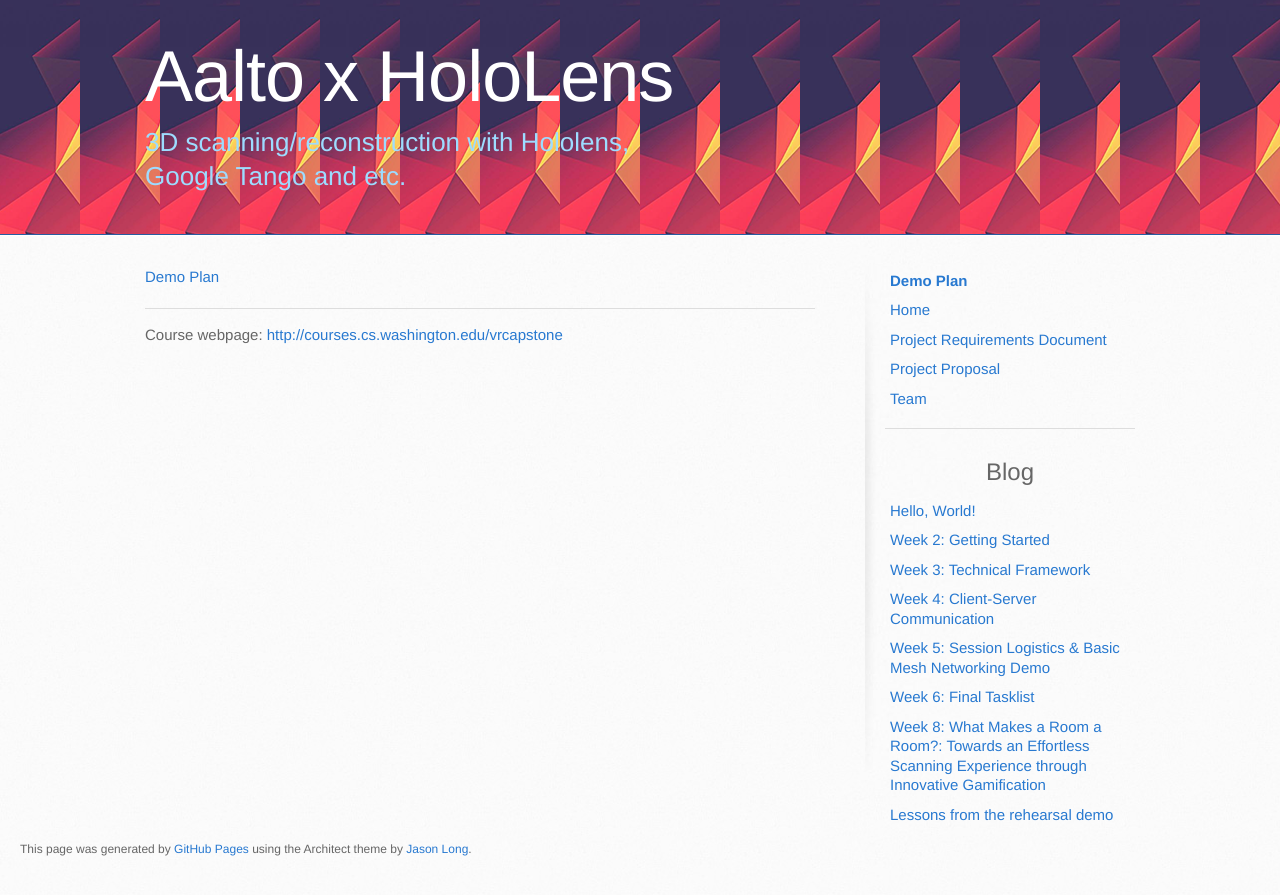
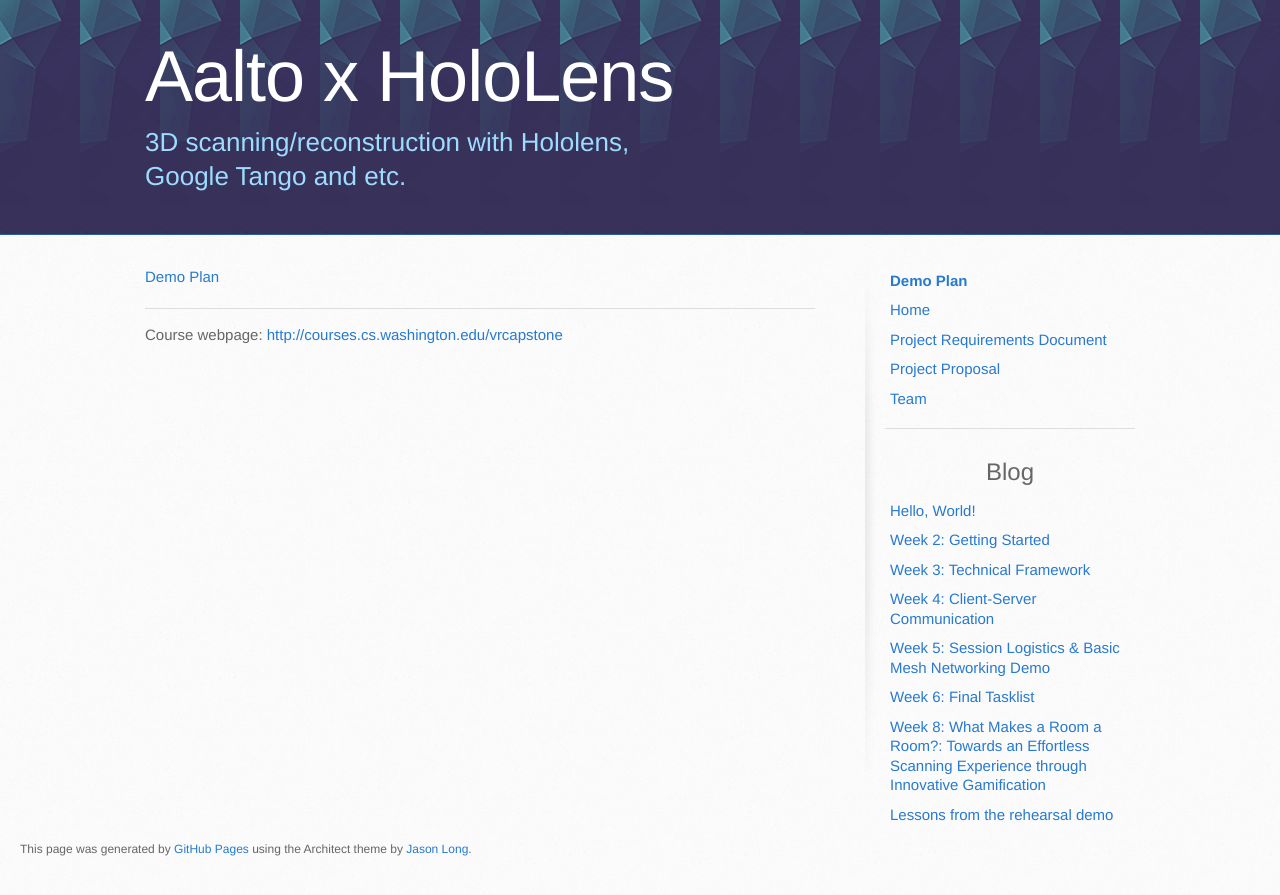
Before and after one commit to aalto-hololens-3D-scanning/aalto-hololens-3D-scanning.github.io, a Jekyll site: the page built from demoplan.md, in a window 1280 px wide. Shown: the top 895 px of the page. Built offline with Jekyll 4.4.1, drawn with Linux system fonts in a browser that asks for light colours.

Commit message:
Change header

```diff
--- a/stylesheets/stylesheet.css
+++ b/stylesheets/stylesheet.css
@@ -458,7 +458,7 @@
   padding-top: 40px;
   padding-bottom: 40px;
   font-family: 'Architects Daughter', 'Helvetica Neue', Helvetica, Arial, serif;
-  background: #2e7bcf url(../images/aalto-header.png) 0 0 repeat-x;
+  background: #2e7bcf url(../images/aalto-header2.png) 0 0 repeat-x;
   border-bottom: solid 1px #275da1;
 }
 
```
Also changed, not shown: images/aalto-header2.png (added).
